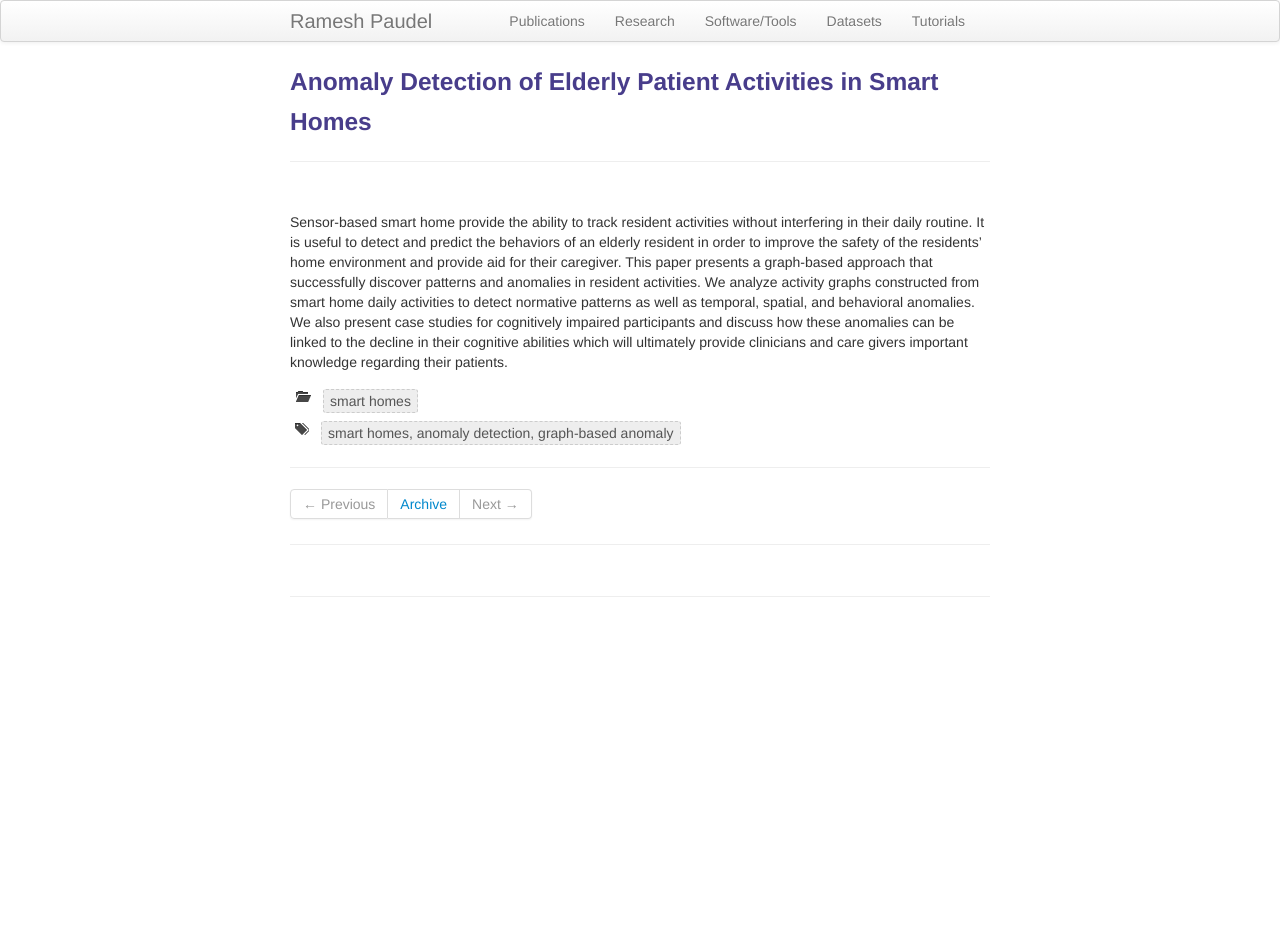
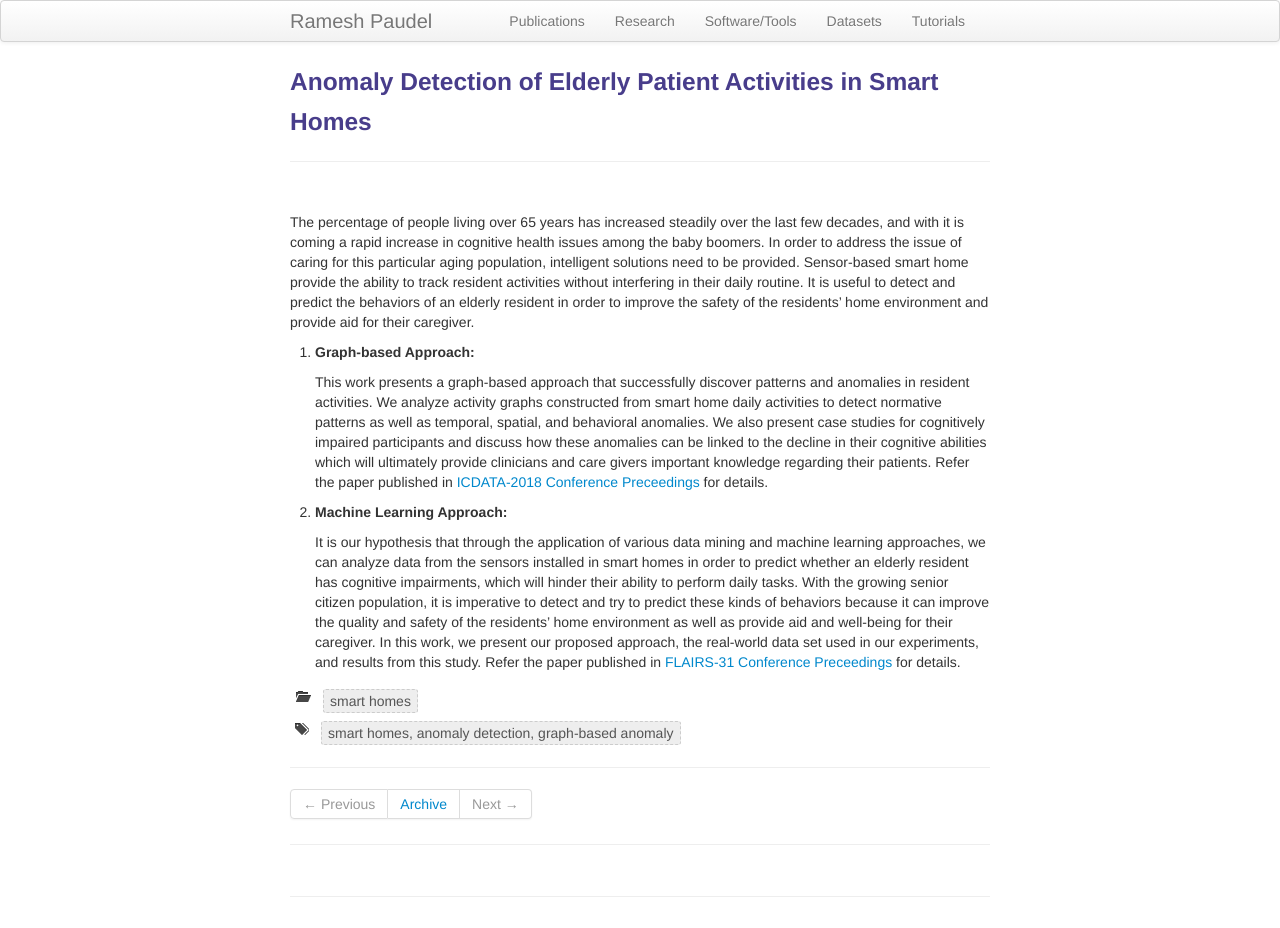
Before and after one commit to rpaudel42/rpaudel42.github.io, a Jekyll site: the page built from pages/smarthomes.md, in a window 1280 px wide. Built offline with Jekyll 4.4.1, drawn with Linux system fonts in a browser that asks for light colours; before the commit the page ends 900 px from its top, so only the background shows below that.

Commit message:
Update smarthomes.md

```diff
--- a/pages/smarthomes.md
+++ b/pages/smarthomes.md
@@ -6,5 +6,13 @@ categories: smart homes
 description: Ramesh Paudel; Anomaly Detection of Elderly Patient Activities in Smart Homes
 ---
 
+The percentage of people living over 65 years has increased steadily over the last few decades, and with it is coming a rapid increase in cognitive health issues among the baby boomers. In order to address the issue of caring for this particular aging population, intelligent solutions need to be provided. Sensor-based smart home provide the ability to track resident activities without interfering in their daily routine. It is useful to detect and predict the behaviors of an elderly resident in order to improve the safety of the residents’ home environment and provide aid for their caregiver.
 
-Sensor-based smart home provide the ability to track resident activities without interfering in their daily routine. It is useful to detect and predict the behaviors of an elderly resident in order to improve the safety of the residents’ home environment and provide aid for their caregiver. This paper presents a graph-based approach that successfully discover patterns and anomalies in resident activities. We analyze activity graphs constructed from smart home daily activities to detect normative patterns as well as temporal, spatial, and behavioral anomalies. We also present case studies for cognitively impaired participants and discuss how these anomalies can be linked to the decline in their cognitive abilities which will ultimately provide clinicians and care givers important knowledge regarding their patients.
+1. <h5>Graph-based Approach:</h5>
+This work presents a graph-based approach that successfully discover patterns and anomalies in resident activities. We analyze activity graphs constructed from smart home daily activities to detect normative patterns as well as temporal, spatial, and behavioral anomalies. We also present case studies for cognitively impaired participants and discuss how these anomalies can be linked to the decline in their cognitive abilities which will ultimately provide clinicians and care givers important knowledge regarding their patients.
+Refer the paper published in [ICDATA-2018 Conference Preceedings](https://csce.ucmss.com/cr/books/2018/LFS/CSREA2018/ICD8019.pdf) for details.
+
+
+2. <h5>Machine Learning Approach:</h5>
+It is our hypothesis that through the application of various data mining and machine learning approaches, we can analyze data from the sensors installed in smart homes in order to predict whether an elderly resident has cognitive impairments, which will hinder their ability to perform daily tasks. With the growing senior citizen population, it is imperative to detect and try to predict these kinds of behaviors because it can improve the quality and safety of the residents’ home environment as well as provide aid and well-being for their caregiver. In this work, we present our proposed approach, the real-world data set used in our experiments, and results from this study.
+Refer the paper published in [FLAIRS-31 Conference Preceedings](https://aaai.org/ocs/index.php/FLAIRS/FLAIRS18/paper/view/17622/16833) for details.
```
